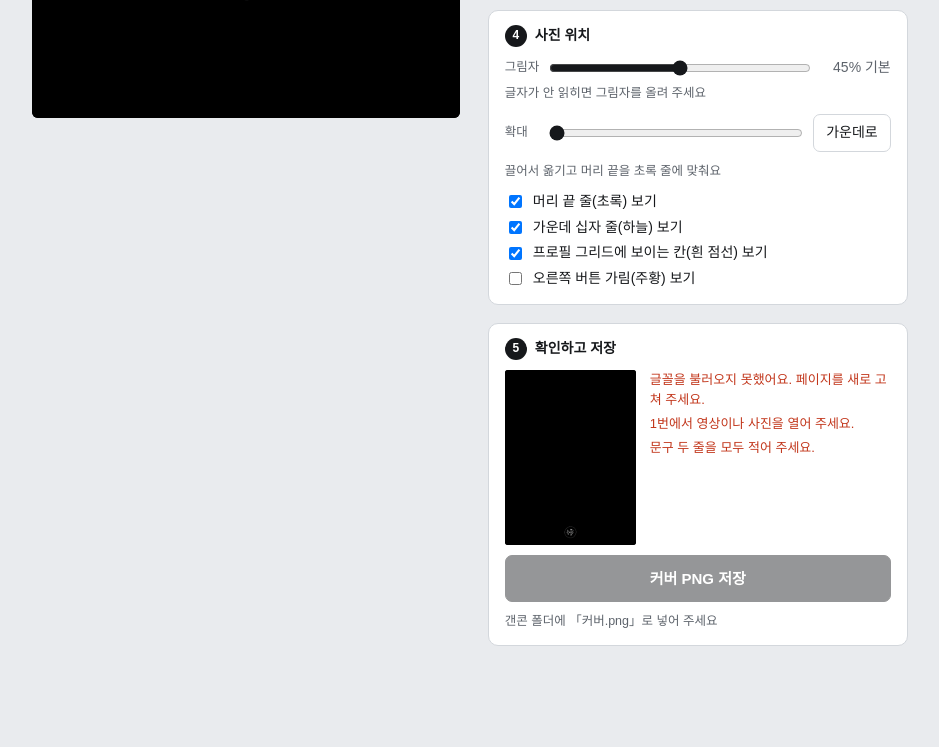
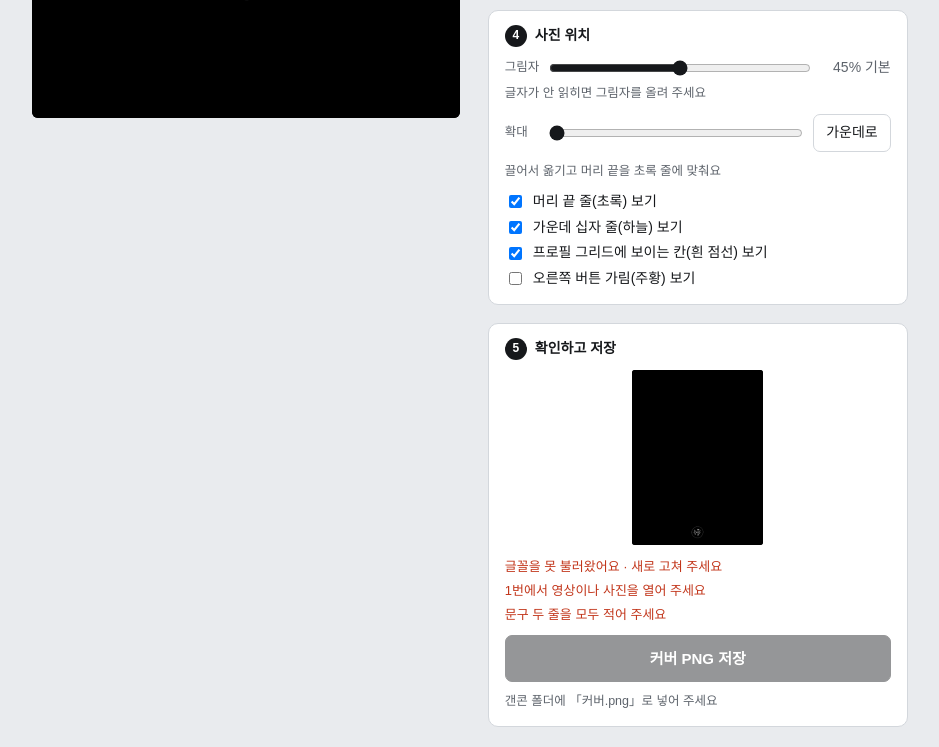
Before and after one commit to kukhyoun-max/hong-cover, a plain HTML site: page index.html in a window 1280 px wide. Shown: the part 670-1417 px from the top of the page, without its empty margins (170-1109 px from the left). Before the commit the page ends 1336 px from the top, so only its background shows below. Drawn offline with Linux system fonts and the light colour scheme; a web font is replaced by a local one.

Commit message:
5번 경고를 미리보기 아래에 한 줄씩(짧은 문구, 저장을 막는 것 먼저)
Co-Authored-By: Claude Opus 5.5 <noreply@anthropic.com>

```diff
--- a/index.html
+++ b/index.html
@@ -108,9 +108,10 @@ input[type="range"] { touch-action: manipulation; flex: 1; min-width: 120px; acc
 .jumps button { padding: 7px 0; font-variant-numeric: tabular-nums; white-space: nowrap; }
 .checks { display: flex; flex-direction: column; gap: 4px; }
 .checks label { display: flex; gap: 8px; align-items: center; cursor: pointer; }
-.out { display: grid; grid-template-columns: 131px 1fr; gap: 14px; align-items: start; }
+.out { display: flex; flex-direction: column; align-items: center; gap: 12px; }
 .out canvas { width: 131px; height: 175px; border-radius: 3px; background: #000; display: block; }
-.warns { margin: 0; padding: 0; list-style: none; display: flex; flex-direction: column; gap: 4px; font-size: 13px; }
+.warns { margin: 0; padding: 0; list-style: none; display: flex; flex-direction: column; gap: 4px; font-size: 13px; align-self: stretch; }
+.warns li { white-space: nowrap; overflow: hidden; text-overflow: ellipsis; }
 .warns li { color: var(--warn); }
 .warns li.good { color: var(--ok); }
 kbd { font: inherit; font-size: 12px; border: 1px solid var(--line); border-bottom-width: 2px; border-radius: 4px; padding: 0 5px; }
@@ -317,22 +318,23 @@ kbd { font: inherit; font-size: 12px; border: 1px solid var(--line); border-bott
       var n = chars(L[i]), el = $("c" + (i + 1));
       el.textContent = n + "/7"; el.classList.toggle("bad", n > 7);
     });
-    if (S.fontError) { w.push(["글꼴을 불러오지 못했어요. 페이지를 새로 고쳐 주세요.", 1]); }
-    if (!S.src) { w.push(["1번에서 영상이나 사진을 열어 주세요.", 1]); }
-    if (!L[0] || !L[1]) { w.push(["문구 두 줄을 모두 적어 주세요.", 1]); }
+    if (S.fontError) { w.push(["글꼴을 못 불러왔어요 · 새로 고쳐 주세요", 1]); }
+    if (!S.src) { w.push(["1번에서 영상이나 사진을 열어 주세요", 1]); }
+    if (!L[0] || !L[1]) { w.push(["문구 두 줄을 모두 적어 주세요", 1]); }
     L.forEach(function (s, i) {
       var nm = i ? "아랫줄" : "윗줄";
-      if (EMOJI.test(s)) w.push([nm + "에 이모지가 있어요. 빼 주세요.", 1]);
-      if (widths[i] > T.maxLine) w.push([nm + "이 너무 길어요(" + widths[i] + "px, 한도 " + T.maxLine + "). 글자를 줄여 주세요.", 1]);
-      else if (chars(s) > 7) w.push([nm + " " + chars(s) + "자: 7자 이하가 좋아요.", 0]);
-      if (s && chars(s) < 3) w.push([nm + "이 너무 짧아요(3자 이상이 좋아요).", 0]);
-      if (PUNCT.test(s)) w.push([nm + "에 문장부호가 있어요. 커버에는 쓰지 않아요.", 0]);
-      if (/전주대/.test(s)) w.push([nm + "에 학교명이 있어요. 로고가 대신하니 빼는 게 좋아요.", 0]);
+      if (EMOJI.test(s)) w.push([nm + "에 이모지가 있어요 · 빼 주세요", 1]);
+      if (widths[i] > T.maxLine) w.push([nm + "이 너무 길어요 · 글자를 줄여 주세요", 1]);
+      else if (chars(s) > 7) w.push([nm + " " + chars(s) + "자 · 7자 이하가 좋아요", 0]);
+      if (s && chars(s) < 3) w.push([nm + "이 너무 짧아요 · 3자 이상이 좋아요", 0]);
+      if (PUNCT.test(s)) w.push([nm + "에 문장부호가 있어요 · 빼 주세요", 0]);
+      if (/전주대/.test(s)) w.push([nm + "에 학교명이 있어요 · 로고가 대신해요", 0]);
     });
-    if (S.src && S.zoom * Math.max(T.W / S.sw, T.H / S.sh) > 1.15) w.push(["사진이 많이 확대돼 흐릴 수 있어요(원본 " + S.sw + "×" + S.sh + ").", 0]);
+    if (S.src && S.zoom * Math.max(T.W / S.sw, T.H / S.sh) > 1.15) w.push(["많이 확대해서 흐릴 수 있어요", 0]);
+    w.sort(function (a, b) { return b[1] - a[1]; });   // 저장을 막는 것(빨강)을 위로
     block = w.some(function (x) { return x[1]; });
     var ul = $("warns"); ul.innerHTML = "";
-    if (!w.length) { var li = document.createElement("li"); li.className = "good"; li.textContent = "저장해도 돼요. 머리 끝 줄만 한 번 더 봐 주세요."; ul.appendChild(li); }
+    if (!w.length) { var li = document.createElement("li"); li.className = "good"; li.textContent = "저장해도 돼요 · 머리 끝 줄만 한 번 더 봐 주세요"; ul.appendChild(li); }
     w.forEach(function (x) { var li = document.createElement("li"); li.textContent = (x[1] ? "" : "확인: ") + x[0]; if (!x[1]) li.style.color = "var(--soft)"; ul.appendChild(li); });
     $("save").disabled = block;
   }
```
